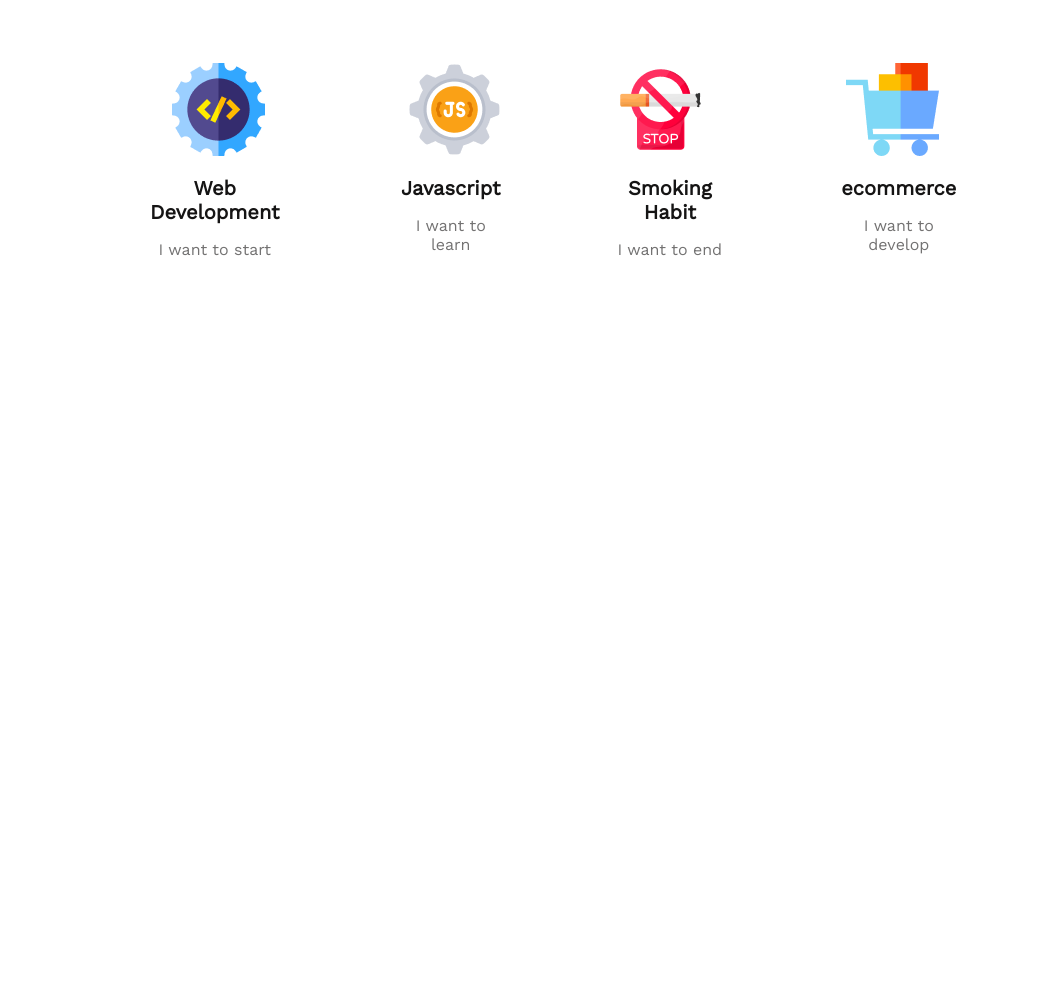
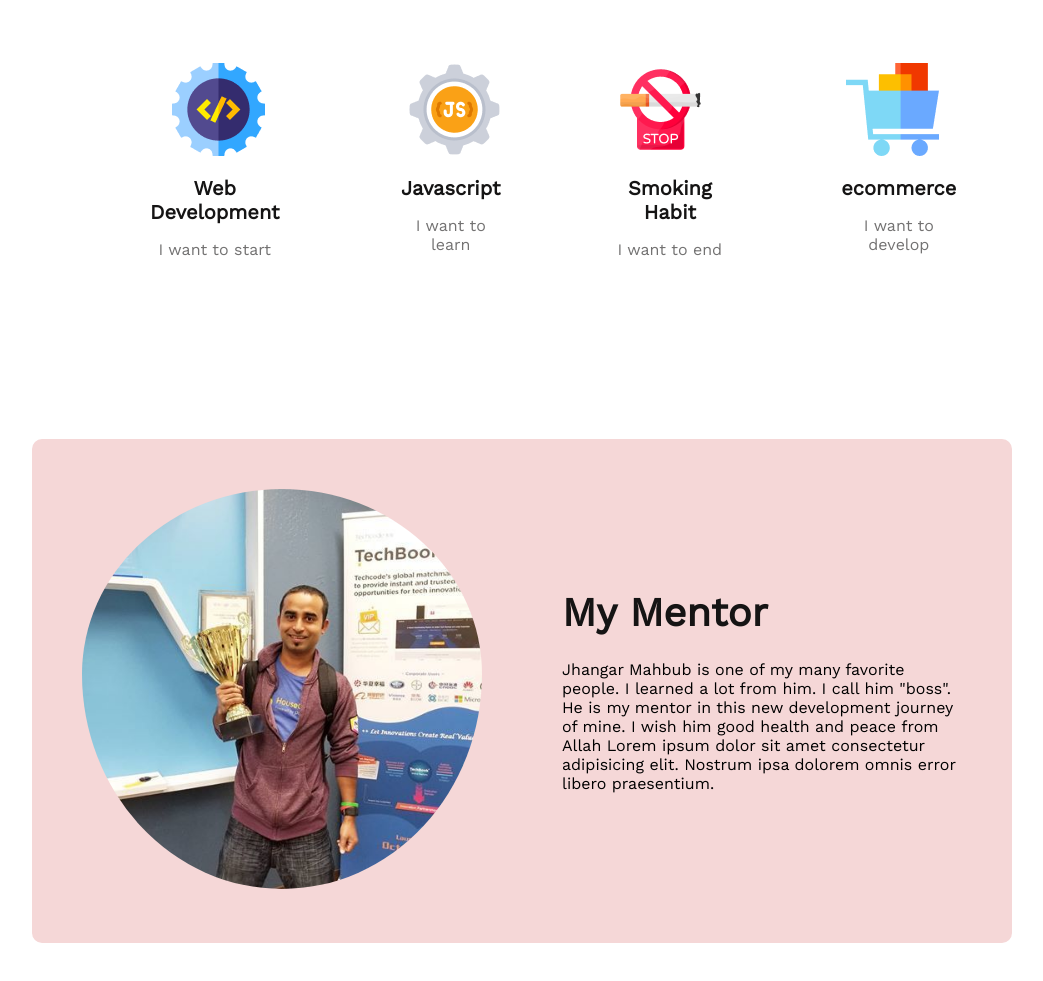
Before and after one commit to shahidaaktereva/first-assienment, a plain HTML site: page index.html in a window 1280 px wide. Shown: the part 1882-2863 px from the top of the page, without its empty margins (118-1161 px from the left). Before the commit the page ends 2301 px from the top, so only its background shows below. Drawn offline with nearby package versions, Linux system fonts and the light colour scheme.

Commit message:
fifth commit

```diff
--- a/index.html
+++ b/index.html
@@ -21,6 +21,7 @@
         </div>
     </header>
     <main>
+        <!-- failures section added  -->
         <section class="failures-section">
             <div class="section-decoration">
                 <h3>My failures of <br> previous year</h3>
@@ -38,6 +39,8 @@
                 <img src="images/person.png" alt="">
             </div>
         </section>
+
+        <!-- Plans section create  -->
         <section class="another-section">
             <h3 class="section-title">My Plans</h3>
             <div class="section-description">
@@ -63,6 +66,16 @@
                 </div>
             </div>
         </section>
+        <!-- extra section added  -->
+        <section class="mentor">
+            <div id="Jhanker-vai">
+                <img src="images/boss.jpg" width="400px">
+            </div>
+            <div class="mentor-section">
+                <h3>My Mentor</h3>
+                <p>Jhangar Mahbub is one of my many favorite people. I learned a lot from him. I call him "boss". He is my mentor in this new development journey of mine. I wish him good health and peace from Allah Lorem ipsum dolor sit amet consectetur adipisicing elit. Nostrum ipsa dolorem omnis error libero praesentium. </p>
+            </div>
+        </section>
         <section>
 
         </section>
--- a/styles/portfolio.css
+++ b/styles/portfolio.css
@@ -94,3 +94,23 @@
 .img-style .img-padd{
     padding-left: 40px;
 }
+.mentor {
+    display: flex;
+    margin: 120px 150px;
+    background-color: rgb(245, 215, 215);
+    border-radius: 10px;
+}
+#Jhanker-vai img{
+    border-radius: 50%;
+    padding: 20px 50px;
+    padding-top: 50px;
+}
+.mentor-section{
+    margin: 150px 50px 150px 30px;
+}
+.mentor-section h3 {
+    color: #151414;
+    font-weight: 700px;
+    font-size: 40px;
+    margin-bottom: 24px;
+}
```
Also changed, not shown: images/boss.jpg (added).
